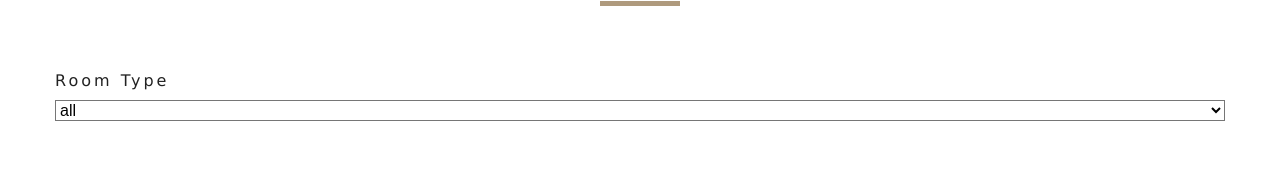
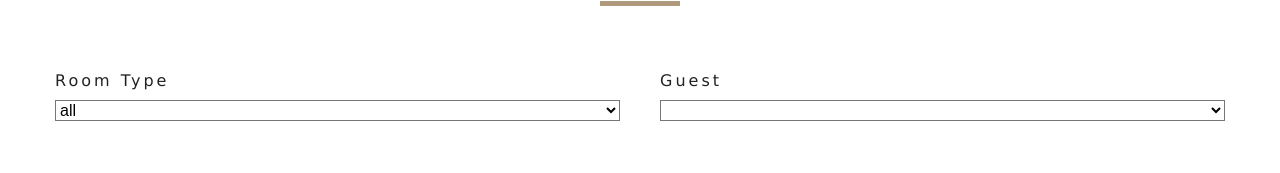
Before and after one commit to uly-ana/hotel, a React (Create React App) app: page /rooms in a window 1280 px wide. Shown: the part 681-854 px from the top of the page. Built offline with nearby package versions, Linux system fonts and the light colour scheme.

Commit message:
added capacity filter

```diff
--- a/src/components/RoomFilter.js
+++ b/src/components/RoomFilter.js
@@ -23,25 +23,55 @@
     } = context;
 
     let types = getUnique(rooms, 'type');
+
     types = ['all',...types];
+
     types = types.map((item, index) => {
-    return <option value={item} key={index}>{item}</option>
+        return (
+            <option value={item} key={index}>{item}</option>
+        )
+    });
+
+    let people = getUnique(rooms, 'capacity');
+    people = people.map((item, index) => {
+        return (
+        <optin key={index} value={item}>{item}</optin>
+        )
     })
 
     return (
       <section className="filter-container">
-            <Title title="search rooms"/>
+        <Title title="search rooms" />
         <form className="filter-form">
           {/* select type */}
           <div className="form-group">
             <label htmlFor="type">room type</label>
-                <select name="type" id="type" value={type} className="form-control" onChange={handleChange}
+            <select
+              name="type"
+              id="type"
+              value={type}
+              className="form-control"
+              onChange={handleChange}
             >
               {types}
             </select>
           </div>
           {/* end select type */}
+          {/* select capacity */}
+          <div className="form-group">
+            <label htmlFor="capacity">Guest</label>
+            <select
+              name="capacity"
+              id="capacity"
+              value={capacity}
+              className="form-control"
+              onChange={handleChange}
+            >
+              {people}
+            </select>
+          </div>
+          {/* end of capacity */}
         </form>
       </section>
-    )
+    );
 }
```
Lines whose indentation alone changed are shown as unchanged.
